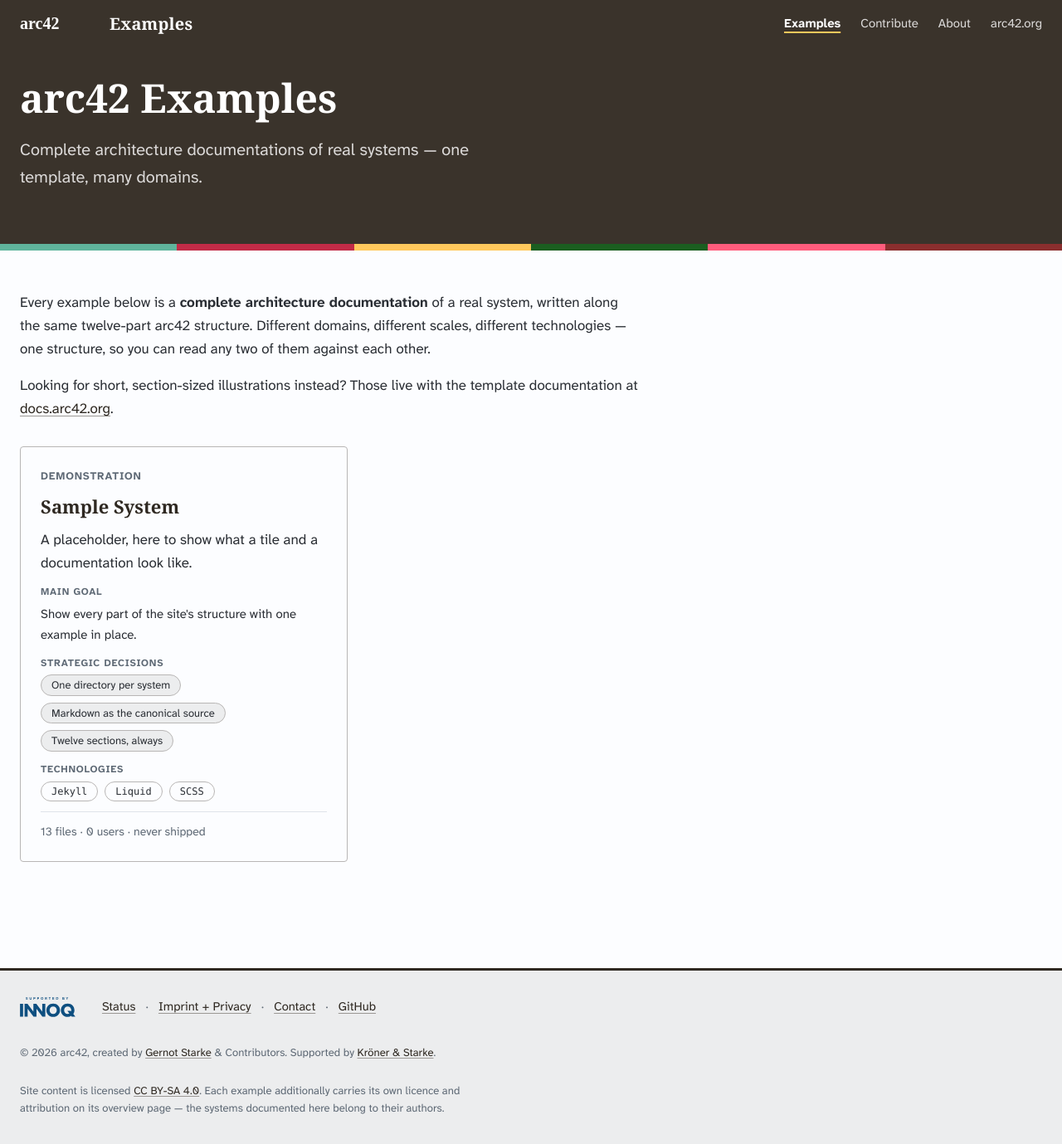
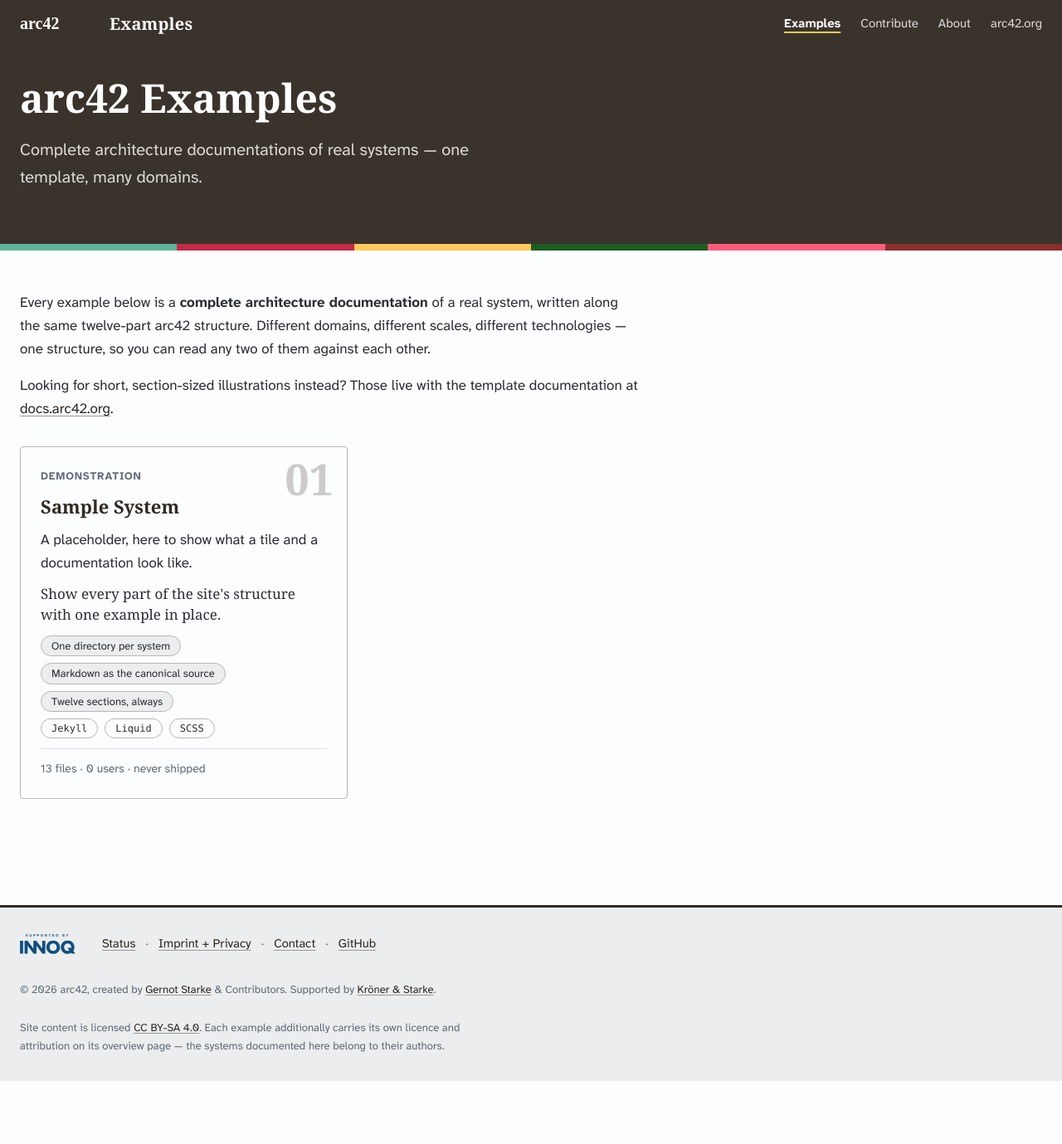
Before and after one commit to arc42/examples.arc42.org-site, a Jekyll site: the page built from index.md, in a window 1280 px wide. Shown: the whole page at 83% size. Built offline with Jekyll 4.4.1, drawn with Linux system fonts in a browser that asks for light colours; some web fonts are replaced; after the commit the page ends 1303 px from its top, so only the background shows below that.

Commit message:
Make the dashboard tile a specimen, not a form
The tile felt flat, and the diagnosis was not the absence of colour. It
captioned every row — MAIN GOAL, STRATEGIC DECISIONS, TECHNOLOGIES — in the
same small grey uppercase as the domain eyebrow above them, so one texture
repeated four times down the card and each caption carried as much visual
weight as the content beside it. Four labels, three of which said something
the reader could already see.

The three captions are gone from the page and kept for screen readers as
aria-label on the lists that need them. A mono chip already says
"technology" and a word chip already says "decision" to anyone looking at
it; neither says it to anyone listening. The main goal now sets in Caslon
against the sans tagline, which distinguishes it better than a caption did
and gives the card a second serif anchor under the title.

In their place the tile gets a catalogue number: 01, 02, oversized Caslon,
in a wash tone, decorative and aria-hidden. It is borrowed from the best
component on this site — the twelve-cell section grid, whose numerals carry
a whole hierarchy without spending a single hue. A site with no colour to
give a card still has a typeface. The card now reads as a specimen, which
is the metaphor the spine already claims.

Tiles stay neutral. The data-domain hook is untouched, and the conditions
for using it are unchanged and unmet: colouring by domain costs ADR-0008's
decorative exemption for the spine tokens, needs 3:1 between neighbouring
segments, a legend, and a fixed domain vocabulary that a free-text `domain:`
does not give. With one example there is nothing for a legend to legend.

Not done, and still available: a featured tile spanning two grid tracks.
That one needs a way to mark an example featured, so it touches front
matter, and it wants more than one example to be worth looking at.

Co-Authored-By: Claude Opus 5 <noreply@anthropic.com>
Claude-Session: https://claude.ai/code/session_018QyZLPXUoZpVUQgjYhcDMS

```diff
--- a/_includes/system-tile.html
+++ b/_includes/system-tile.html
@@ -20,6 +29,24 @@
     data-ex-item
     data-domain="{{ sys.domain | default: 'Uncategorised' | slugify }}"
     data-haystack="{{ sys.title }} {{ sys.tagline }} {{ sys.domain }} {{ sys.main_goal }} {{ sys.decisions | join: ' ' }} {{ sys.technologies | join: ' ' }}">
+
+  {%- comment -%}
+    The catalogue number. Decorative and aria-hidden: it names a position in
+    a list the reader can already see, and announcing "zero one" before every
+    example title is noise. It is the tile's one piece of character, and it
+    is borrowed from the best component on the site — the twelve-cell section
+    grid, whose oversized Caslon numerals carry a whole hierarchy without
+    spending a single hue. A site with no colour to give a card still has a
+    typeface.
+  {%- endcomment -%}
+  {%- comment -%}
+    `include.index`, not a bare `index`: include parameters live under
+    `include.`. `sys` reads bare only because it is the for-loop variable in
+    the layout that includes this file, which is a different thing entirely.
+  {%- endcomment -%}
+  {%- if include.index -%}
+  <span class="ex-tile__mark" aria-hidden="true">{{ include.index | prepend: '0' | slice: -2, 2 }}</span>
+  {%- endif -%}
 
   {%- if sys.domain -%}
   <p class="ex-tile__domain">{{ sys.domain }}</p>
@@ -32,31 +59,26 @@
   <p class="ex-tile__tagline">{{ sys.tagline }}</p>
 
   {%- if sys.main_goal -%}
-  <p class="ex-tile__goal">
-    <span class="ex-tile__label">Main goal</span>
-    {{ sys.main_goal }}
-  </p>
+  <p class="ex-tile__goal">{{ sys.main_goal }}</p>
   {%- endif -%}
 
-  {%- if sys.decisions and sys.decisions.size > 0 -%}
-  <div class="ex-tile__row">
-    <span class="ex-tile__label">Strategic decisions</span>
-    <ul class="ex-chips">
+  {%- if sys.decisions.size > 0 or sys.technologies.size > 0 -%}
+  <div class="ex-tile__keywords">
+    {%- if sys.decisions and sys.decisions.size > 0 -%}
+    <ul class="ex-chips" aria-label="Strategic decisions">
       {%- for d in sys.decisions limit: 4 -%}
       <li class="ex-chip">{{ d }}</li>
       {%- endfor -%}
     </ul>
-  </div>
-  {%- endif -%}
+    {%- endif -%}
 
-  {%- if sys.technologies and sys.technologies.size > 0 -%}
-  <div class="ex-tile__row">
-    <span class="ex-tile__label">Technologies</span>
-    <ul class="ex-chips">
+    {%- if sys.technologies and sys.technologies.size > 0 -%}
+    <ul class="ex-chips" aria-label="Technologies">
       {%- for t in sys.technologies limit: 6 -%}
       <li class="ex-chip ex-chip--tech">{{ t }}</li>
       {%- endfor -%}
     </ul>
+    {%- endif -%}
   </div>
   {%- endif -%}
 
--- a/_layouts/home.html
+++ b/_layouts/home.html
@@ -36,7 +36,7 @@ layout: default
 
   <ul class="ex-grid" data-ex-grid>
     {%- for sys in systems -%}
-      {% include system-tile.html sys=sys %}
+      {% include system-tile.html sys=sys index=forloop.index %}
     {%- endfor -%}
   </ul>
 
--- a/_sass/_dashboard.scss
+++ b/_sass/_dashboard.scss
@@ -62,12 +62,30 @@
     border-color: var(--ground-deep);
   }
 
+  // The catalogue number. Decorative (aria-hidden in the template), so no
+  // contrast minimum applies and it is deliberately below the noise floor of
+  // reading — it should register as texture, not compete with the title.
+  // Sits in the flow's top-right corner; the domain eyebrow reserves room for
+  // it so a long domain name cannot collide.
+  &__mark {
+    position: absolute;
+    top: var(--s3);
+    right: var(--s4);
+    font-family: var(--serif);
+    font-weight: 700;
+    font-size: 3.25rem;
+    line-height: 1;
+    color: var(--wash-hover);
+    user-select: none;
+  }
+
   &__domain {
     font-size: 0.8125rem;
     font-weight: 700;
     letter-spacing: 0.06em;
     text-transform: uppercase;
     color: var(--muted);        // 5.50:1 on --paper
+    padding-right: 3rem;        // clears the catalogue number
   }
 
   &__title {
@@ -98,20 +116,24 @@
     color: var(--ink);
   }
 
-  &__goal,
-  &__row {
+  // The main goal carried a MAIN GOAL caption in the same grey uppercase as
+  // every other row. It does not need one: it needs to look different from
+  // the sentence above it. Caslon against the sans tagline does that, costs
+  // no pigment, and gives the card a second serif anchor under the title.
+  &__goal {
+    font-family: var(--serif);
+    font-size: 1.0625rem;
+    line-height: 1.45;
+    color: var(--ink);
+  }
+
+  // Decisions and technologies are one keyword block now, not two captioned
+  // rows. The chip styles already tell them apart on screen; the lists carry
+  // aria-label so they are still told apart out loud.
+  &__keywords {
     display: flex;
     flex-direction: column;
-    gap: var(--s1);
-    font-size: 0.9375rem;
-  }
-
-  &__label {
-    font-size: 0.75rem;
-    font-weight: 700;
-    letter-spacing: 0.06em;
-    text-transform: uppercase;
-    color: var(--muted);
+    gap: var(--s2);
   }
 
   &__scale {
```
Also changed, not shown: other parts of _includes/system-tile.html (+10 -1 lines).
